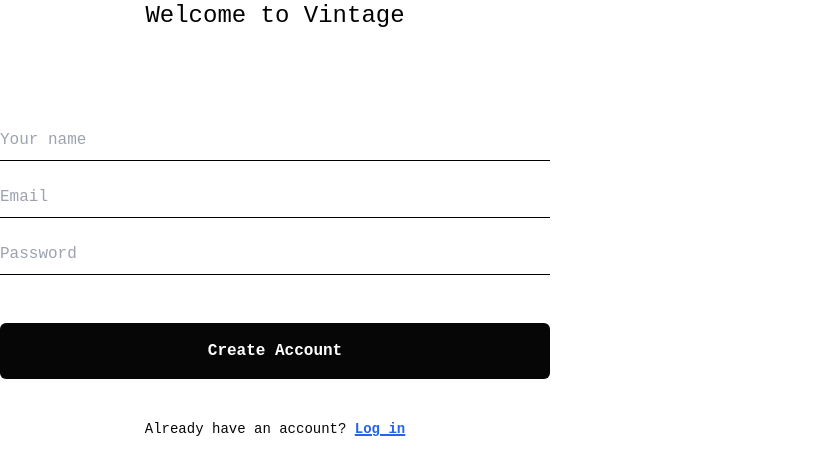
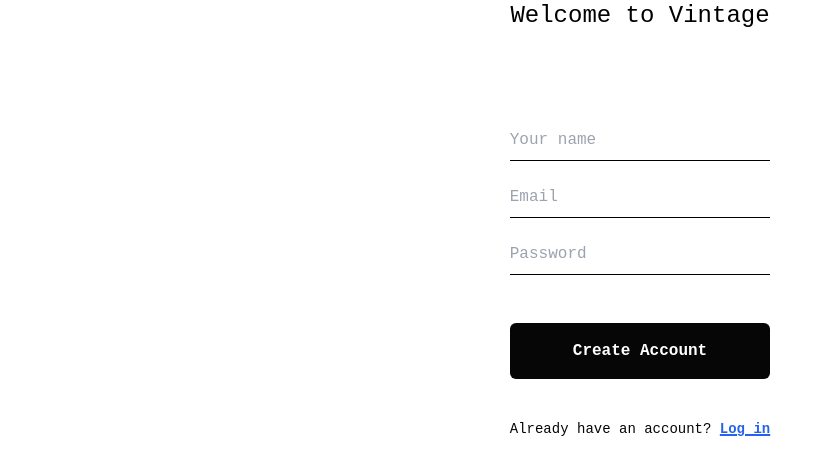
Before and after one commit to adatechschool/projet-collectif---vente-de-meubles-vintage_project, a React (Vite) app in the folder front/: page /signup in a window 1280 px wide. Shown: the top 474 px of the page, without its empty margins (0-834 px from the left). Built offline with nearby package versions, Linux system fonts and the light colour scheme; a web font is replaced by a local one.

Commit message:
Mettre le éléments au centre

```diff
--- a/front/src/pages/Signup/signup.jsx
+++ b/front/src/pages/Signup/signup.jsx
@@ -5,9 +5,7 @@ import Login from '../Login/Login';
 
 function Signup() {
   return (
-
-  <div className='w-full flex flex-col max-w-[550px] space-y-20'>
-
+  <div className='w-full flex flex-col max-w-[px] space-y-20 place-items-center '>
     <div>
       <h1>Welcome to Vintage</h1>
     </div>
@@ -34,7 +32,7 @@ function Signup() {
         <div className='w-full flex flex-col my-8'>
 
         <div className='w-full text-[ffffff] my-2 font-semibold bg-[#060606] rounded-md p-4 text-center flex items-center justify-center'>
-            <Link to="/signin" className="text-white"><Bouton texteBouton='Create Account' /></Link>
+            <Link to="" className="text-white"><Bouton texteBouton='Create Account' /></Link>
           </div>
         </div>
 
@@ -44,12 +42,8 @@ function Signup() {
         </div>
 
       </div>
-    </div>
-
-
-
-
-    )
-  }
+  </div>
+  )
+}
 
   export default Signup;
```
